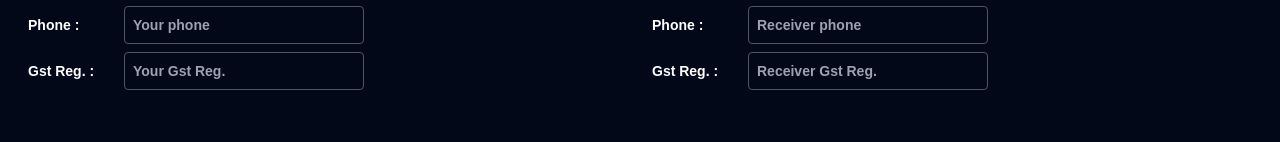
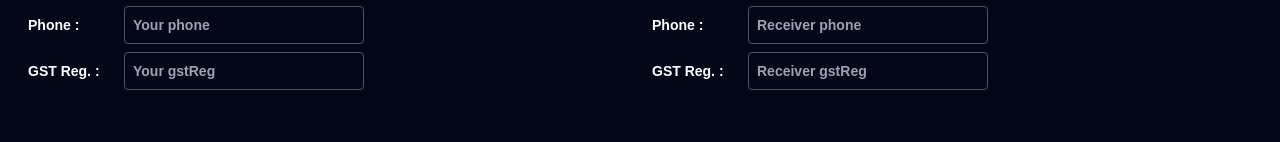
Before and after one commit to RayyanDevZone/invoice, a React (Create React App) app: page /personal-info in a window 1280 px wide. Shown: the part 496-638 px from the top of the page. Built offline with nearby package versions, Linux system fonts and the light colour scheme.

Commit message:
gst number added

```diff
--- a/src/InvoiceContext.js
+++ b/src/InvoiceContext.js
@@ -1,4 +1,4 @@
-import React, { createContext, useState } from 'react'; // Ensure useState is imported
+import React, { createContext, useState } from 'react';
 
 // Create the context
 export const InvoiceContext = createContext();
@@ -11,14 +11,16 @@ export const InvoiceProvider = ({ children }) => {
       address: '',
       city: '',
       zip: '',
-      country: ''
+      country: '',
+      gstReg: '' // Add GST Registration field
     },
     receiver: {
       name: '',
       address: '',
       city: '',
       zip: '',
-      country: ''
+      country: '',
+      gstReg: '' // Add GST Registration field
     },
     items: [],
     additionalNotes: '',
@@ -26,7 +28,7 @@ export const InvoiceProvider = ({ children }) => {
     invoiceNumber: '',
     issueDate: '',
     dueDate: '',
-    discount: 0, // Ensure initial values are set
+    discount: 0,
     tax: 0,
     shipping: 0
   });
--- a/src/components/Invoice/Invoice.jsx
+++ b/src/components/Invoice/Invoice.jsx
@@ -38,12 +38,12 @@ const Invoice = () => {
   return (
     <div className="relative h-[1200px] w-[800px] bg-slate-100 rounded-md text-black box-content py-4 px-3 font-lexend">
       <div className="logoAndAddress w-full h-[250px] flex flex-row items-center justify-between">
-       <div className='h-full w-[50%]  flex flex-col items-left justify-around'>
-       <div className="logo h-[150px] flex overflow-hidden object-cover bg-center justify-center items-start px-6 flex-col">
-          {invoiceData.logo && <img src={invoiceData.logo} alt="Logo" />}
+        <div className='h-full w-[50%]  flex flex-col items-left justify-around'>
+          <div className="logo h-[150px] flex overflow-hidden object-cover bg-center justify-center items-start px-6 flex-col">
+            {invoiceData.logo && <img src={invoiceData.logo} alt="Logo" />}
+          </div>
+          <h1 className="text-xl z-10  h-auto font-bold px-6 text-blue-600">{invoiceData.sender.name || "Company Name"}</h1>
         </div>
-        <h1 className="text-xl z-10  h-auto font-bold px-6 text-blue-600">{invoiceData.sender.name || "Company Name"}</h1>
-       </div>
         <div className="address w-[50%] h-[100%] flex items-end justify-evenly flex-col px-6">
           <div className="invoiceAndNumber flex flex-col items-end justify-center">
             <h1 className="text-3xl font-bold font-poppins text-gray-800">Invoice</h1>
@@ -53,17 +53,22 @@ const Invoice = () => {
             <p>{invoiceData.sender.address}</p>
             <p>{invoiceData.sender.city}, {invoiceData.sender.zip}</p>
             <p>{invoiceData.sender.country}</p>
+            <p className="text-gray-600 font-medium">GST Reg: {invoiceData.sender.gstReg}</p>
           </div>
+
         </div>
       </div>
       <div className="RecieverAddressDate w-full h-[200px] flex flex-row  items-center justify-between px-6">
         <div className="BillTo w-[50%] h-full">
           <h1 className="text-2xl font-bold text-gray-800 font-poppins">Bill to:</h1>
           <p className="text-xl font-bold text-gray-800">{invoiceData.receiver.name}</p>
+          <p className="text-gray-600 font-medium">GST Reg: {invoiceData.receiver.gstReg}</p>
           <p className="text-gray-600 font-semibold">{invoiceData.receiver.address}</p>
           <p className="text-gray-600 font-semibold">{invoiceData.receiver.city}, {invoiceData.receiver.zip}</p>
           <p className="text-gray-600 font-semibold">{invoiceData.receiver.country}</p>
+
         </div>
+
         <div className="invoiceDate w-[50%] h-full flex flex-col justify-start items-end">
           <div className="flex flex-row w-auto mt-6">
             <h1 className="text-l font-bold text-gray-800 font-poppins">Invoice Date:</h1>
--- a/src/components/InvoiceContainer/InvoiceContainer.jsx
+++ b/src/components/InvoiceContainer/InvoiceContainer.jsx
@@ -9,28 +9,22 @@ import { InvoiceContext } from '../../InvoiceContext'; // Assuming you have this
 
 const InvoiceContainer = () => {
   const componentRef = useRef();
-  const { invoiceData, setInvoiceData } = useContext(InvoiceContext); // Ensure you have access to invoiceData
+  const { invoiceData, setInvoiceData } = useContext(InvoiceContext);
   const navigate = useNavigate();
 
   const handleDownloadPDF = async () => {
     const element = componentRef.current;
-    const invoiceName = invoiceData.invoiceName || 'invoice'; // Use the invoice name or default to 'invoice'
+    const invoiceName = invoiceData.invoiceName || 'invoice';
 
     try {
-      // Generate canvas
       const canvas = await html2canvas(element, { scale: 2 });
       const imgData = canvas.toDataURL('image/png');
 
-      // Initialize jsPDF
       const pdf = new jsPDF('p', 'mm', 'a4');
-
-      // Calculate dimensions to fit A4
       const pdfWidth = pdf.internal.pageSize.getWidth();
       const pdfHeight = (canvas.height * pdfWidth) / canvas.width;
 
       pdf.addImage(imgData, 'PNG', 0, 0, pdfWidth, pdfHeight);
-
-      // Save the PDF with the given invoice name
       pdf.save(`${invoiceName}.pdf`);
     } catch (error) {
       console.error('Error generating PDF:', error);
@@ -38,14 +32,13 @@ const InvoiceContainer = () => {
   };
 
   const handleNewInvoice = () => {
-    // Clear the invoice data
+    // Clear only the receiver details and related information
     setInvoiceData({
-      sender: {},
-      receiver: {},
-      items: [],
-      paymentInfo: {},
-      additionalNotes: '',
-      paymentTerms: ''
+      ...invoiceData, // Retain the current invoiceData
+      receiver: {}, // Clear receiver details
+      items: [], // Clear items
+      additionalNotes: '', // Clear additional notes
+      paymentTerms: '' // Clear payment terms
     });
 
     // Navigate to the personal info page
--- a/src/components/PersonalInfo/PersonalInfo.jsx
+++ b/src/components/PersonalInfo/PersonalInfo.jsx
@@ -22,9 +22,14 @@ const PersonalInfo = () => {
       <div className="w-[50%] h-full box-border py-4 px-3">
         <h3 className="text-white font-bold text-xl">Bill From:</h3>
         <div className="flex flex-col gap-2">
-          {["name", "address", "zip", "city", "country", "email", "phone","Gst Reg."].map((field) => (
+          {["name", "address", "zip", "city", "country", "email", "phone", "gstReg"].map((field) => (
             <div key={field} className="flex items-center gap-4">
-              <label htmlFor={field} className="text-sm font-bold text-white w-20 capitalize">{field} :</label>
+              <label
+                htmlFor={field}
+                className="text-sm font-bold text-white w-20 capitalize"
+              >
+                {field === "gstReg" ? "GST Reg." : field} :
+              </label>
               <input
                 type={field === "email" ? "email" : field === "phone" ? "tel" : "text"}
                 id={field}
@@ -37,15 +42,21 @@ const PersonalInfo = () => {
               />
             </div>
           ))}
+
         </div>
       </div>
       <div className="w-[50%] h-full">
         <div className="h-full box-border py-4 px-3">
           <h3 className="text-white font-bold text-xl">Bill To:</h3>
           <div className="flex flex-col gap-2">
-            {["name", "address", "zip", "city", "country", "email", "phone","Gst Reg."].map((field) => (
+            {["name", "address", "zip", "city", "country", "email", "phone", "gstReg"].map((field) => (
               <div key={field} className="flex items-center gap-4">
-                <label htmlFor={field} className="text-sm font-bold text-white w-20 capitalize">{field} :</label>
+                <label
+                  htmlFor={field}
+                  className="text-sm font-bold text-white w-20 capitalize"
+                >
+                  {field === "gstReg" ? "GST Reg." : field} :
+                </label>
                 <input
                   type={field === "email" ? "email" : field === "phone" ? "tel" : "text"}
                   id={field}
@@ -58,6 +69,7 @@ const PersonalInfo = () => {
                 />
               </div>
             ))}
+
             <button
               type="button"
               onClick={() => navigate("/invoice-details")}
```
